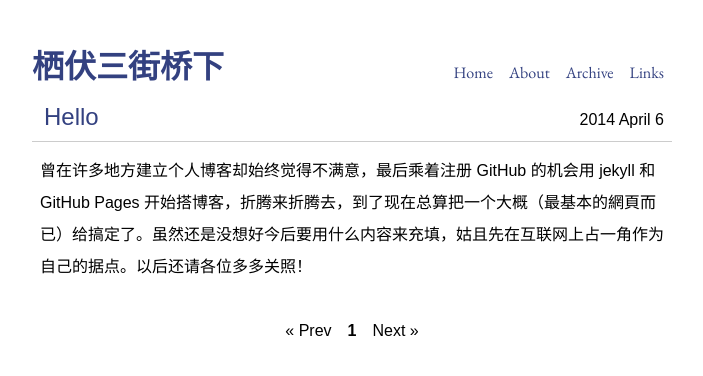
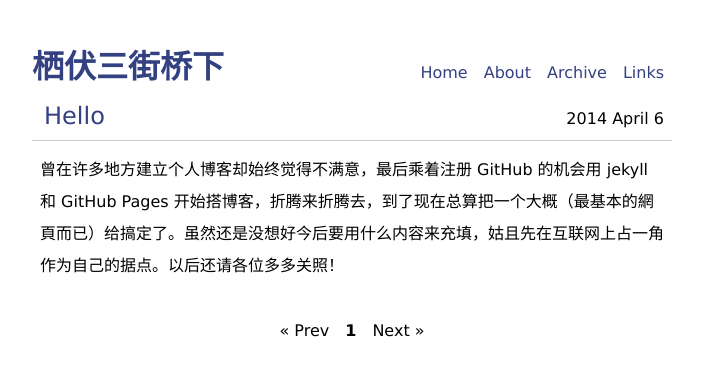
Before and after one commit to 99kath/99kath.github.io, a Jekyll site: the page built from index.html, in a window 1280 px wide. Shown: the top 376 px of the page, without its empty margins (288-991 px from the left). Built offline with Jekyll 4.4.1, drawn with Linux system fonts in a browser that asks for light colours; the list of posts is cut into pages by our own code.

Commit message:
Typekit + fallback

```diff
--- a/_layouts/base.html
+++ b/_layouts/base.html
@@ -9,7 +9,8 @@
     <title>{{ page.title }}</title>
 
     <link rel="stylesheet" href="/style.css">
-    <link href='http://fonts.googleapis.com/css?family=EB+Garamond' rel='stylesheet' type='text/css'>
+    <script type="text/javascript" src="//use.typekit.net/lcd8zou.js"></script>
+    <script type="text/javascript">try{Typekit.load();}catch(e){}</script>
 </head>
 
 <!--===========================================================================
@@ -17,7 +18,7 @@
 ============================================================================-->
 <body>
     <div id='nav'>
-        <div id='head-title'><h1><a href='/'>栖伏三街桥下</a></h1></div>
+        <h1 id='head-title'><a href='/'>栖伏三街桥下</a></h1>
         <ul id='head-nav'>
             <li class='menu-items'><a href='/'>Home</a></li>
             <li class='menu-items'><a href='/about/'>About</a></li>
--- a/style.css
+++ b/style.css
@@ -439,17 +439,15 @@
     height: 101%;
     margin: 20px auto;
     font-size: 16px;
-/*    font-family: "Hiragino Sans GB",
-                 "Hiragino Kaku Gothic ProN",
-                 sans-serif;
-*/
-    font-family: 'Lucida Grande',
+    font-weight: 300;
+    font-family: 'faricy-new-web',
+                 'Hiragino Sans GB',
+                 'Lucida Grande',
                  'Helvetica',
                  'Calibri',
-                 sans-serif,
-                 'Hiragino Sans GB',
-                 'Hiragino Karu Gothic Pro', 'ヒラギノ角ゴ Pro W3'
-                 'Microsoft YaHei', '微软雅黑';
+                 'Hiragino Karu Gothic Pro', 'ヒラギノ角ゴ Pro W3',
+                 'Microsoft YaHei', '微软雅黑',
+                 sans-serif;
 }
 
 
@@ -460,14 +458,20 @@
 */
 
 h1, h2, h3, h4, h5, h6 {
-    font-weight: bold;
+    font-weight: normal;
     margin-bottom: 5px;
     padding-bottom: 5px;
 }
 
 h1, h2 { color: #334180; }
 h3, h4 { color: #6170a0; }
-h5, h6 { color: #bfc6e0; }
+h5, h6 {color: #bfc6e0;}
+
+h2 { font-size: 1.5em; }
+h3 { font-size: 1.34em; }
+h4 { font-size: 1.17em; }
+h5 { font-size: 1.10em; }
+h6 { font-size: 1em; }
 
 p, pre, ul, ol {
     text-align: left;
@@ -475,11 +479,20 @@
     margin-bottom: 1em;
 }
 
-pre {
+pre, blockquote {
     line-height: 1.5em;
-    padding-left: 10px;
+    padding: 0em 2em 0em 1em;
     margin-left: 20px;
     border-left: 3px #cccccc solid;
+}
+
+code {
+    font-family: "fira-mono", monospace;
+}
+
+blockquote {
+    font-style: italic;
+    font-size: 20px;
 }
 
 ul p, ol p {
@@ -540,7 +553,6 @@
 }
 
 .article-title {
-    font-weight: normal;
     padding-left: 0.5em;
 }
 
@@ -560,15 +572,6 @@
     -webkit-align-content: space-between;
 
     margin-bottom: 5px;
-
-    font-family: 'EB Garamond',
-                 'Lucida Grande',
-                 'Helvetica',
-                 'Calibri',
-                 serif,
-                 'Hiragino Mincho Pro', "ヒラギノ明朝 Pro",
-                 'Hiragino Sans GB',
-                 'Microsoft Yahei','微软雅黑';
 }
 
 #head-title { font-weight: bold; }
@@ -590,11 +593,9 @@
 }
 
 .pagination {
-    /*margin: 0px auto;*/
     width: 100%;
     display: -webkit-flex;
     display: flex;
-
     -webkit-justify-content: center;
 }
 
```
